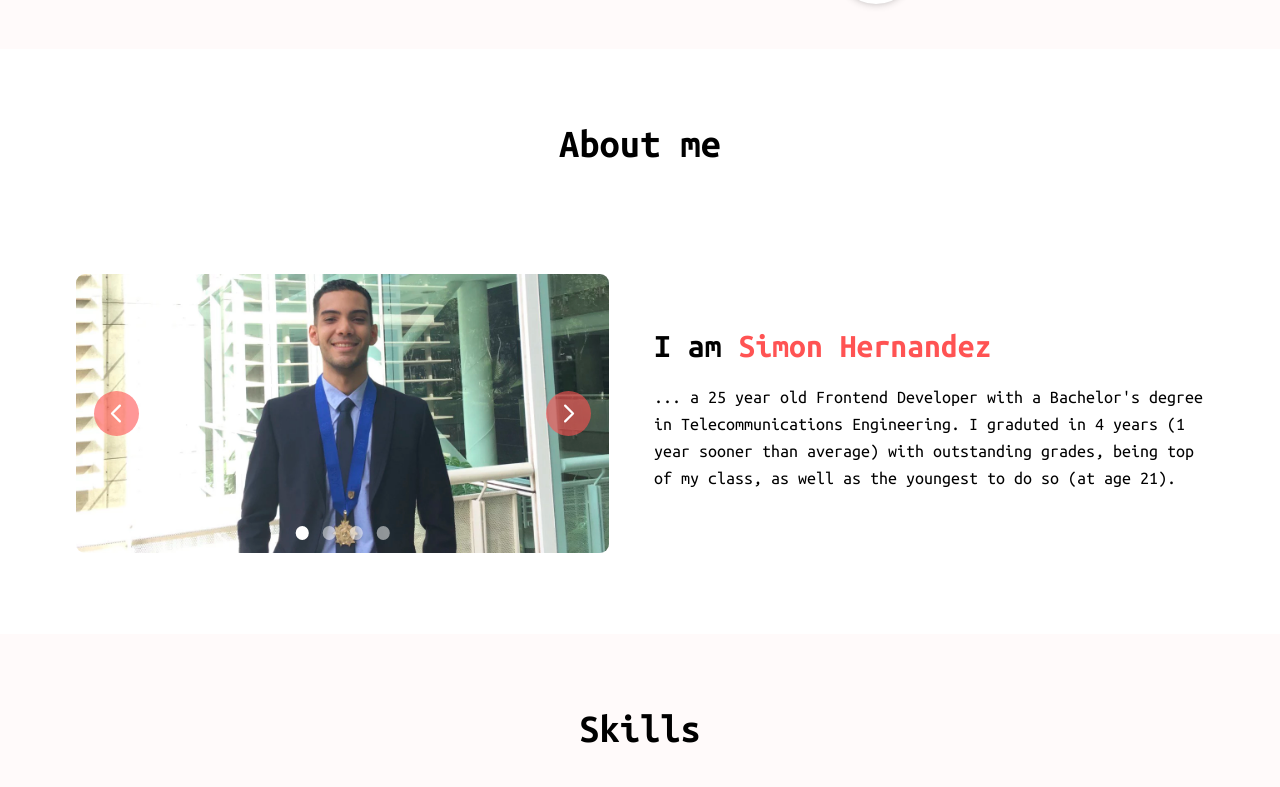
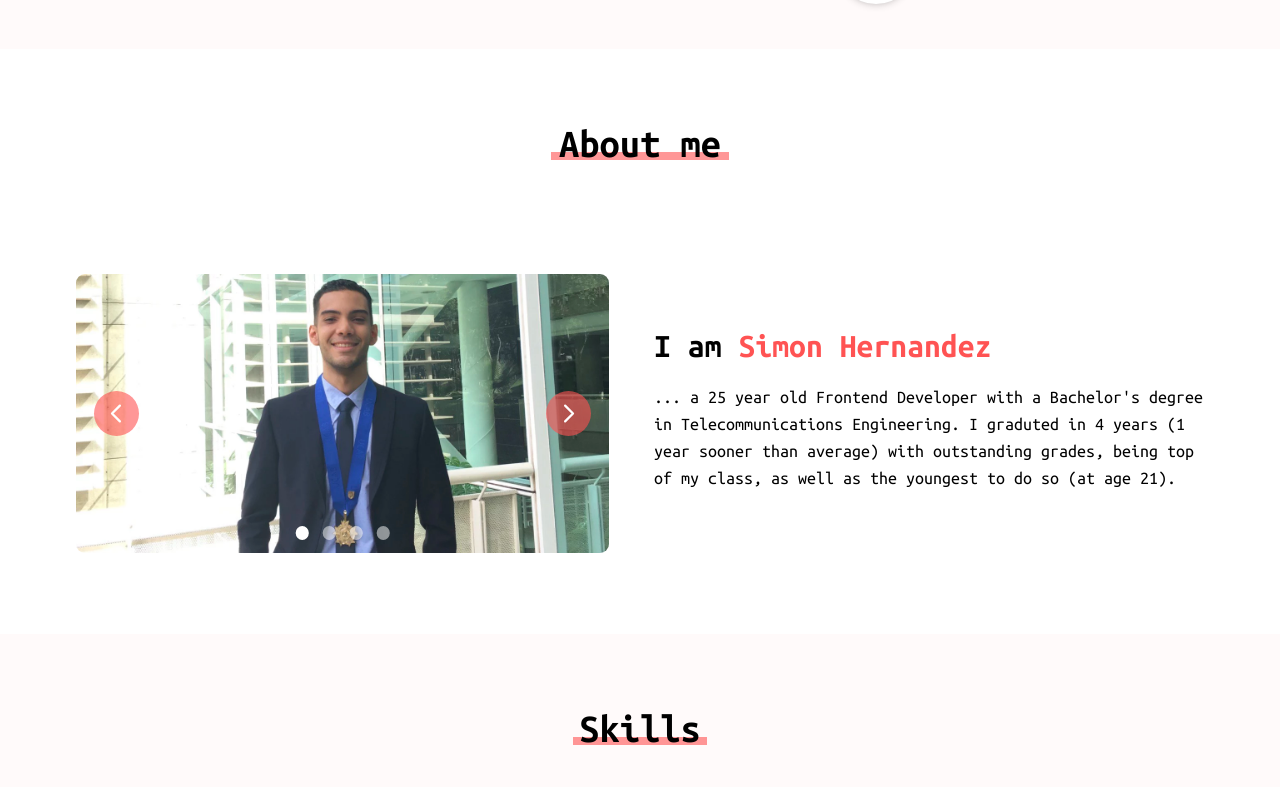
Before and after one commit to simonhernandez/react-portfolio, a React (Vite) app: page / in a window 1280 px wide. Shown: the part 713-1500 px from the top of the page. Built offline with nearby package versions, Linux system fonts and the light colour scheme.

Commit message:
add: heading underline

```diff
--- a/src/components/About.jsx
+++ b/src/components/About.jsx
@@ -14,7 +14,7 @@ const About = () => {
     >
       <Wrapper styles={`${layout.wrapper} space-y-8 md:space-y-24`}>
         <header className="text-center">
-          <h2 className={typography.heading2}>About me</h2>
+          <h2 className={`${typography.heading2} heading-underline`}>About me</h2>
         </header>
         <div className="flex flex-col md:flex-row md:justify-between md:gap-10">
           {/* text-container */}
--- a/src/components/Contact.jsx
+++ b/src/components/Contact.jsx
@@ -11,7 +11,7 @@ const Contact = () => {
     >
       <Wrapper styles={`${layout.wrapper} space-y-8 md:space-y-24`}>
         <header className="text-center">
-          <h2 className={typography.heading2}>Contact</h2>
+          <h2 className={`${typography.heading2} heading-underline`}>Contact</h2>
         </header>
 
         <div className="space-y-6 md:flex md:space-y-0">
--- a/src/components/Portfolio.jsx
+++ b/src/components/Portfolio.jsx
@@ -15,7 +15,7 @@ const Portfolio = () => {
     >
       <Wrapper styles={`${layout.wrapper} space-y-8 md:space-y-8`}>
         <header className="text-center max-w-xs mx-auto">
-          <h2 className={typography.heading2}>Portfolio</h2>
+          <h2 className={`${typography.heading2} heading-underline`}>Portfolio</h2>
           <p>
             Here you will find some of my best work on frontend web development.
           </p>
--- a/src/components/Skills.jsx
+++ b/src/components/Skills.jsx
@@ -13,7 +13,7 @@ const Skills = () => {
     >
       <Wrapper styles={`${layout.wrapper} space-y-8 md:space-y-24`}>
         <header className="text-center">
-          <h2 className={typography.heading2}>Skills</h2>
+          <h2 className={`${typography.heading2} heading-underline`}>Skills</h2>
         </header>
 
         <section className="space-y-8 md:flex md:flex-row-reverse md:justify-between md:space-y-0">
--- a/src/index.css
+++ b/src/index.css
@@ -221,3 +221,22 @@ a {
 .social-link > svg:hover{
   fill: #ff5353;
 }
+
+/* Title underline */
+.heading-underline {
+  position: relative;
+  display: inline-flex;
+  z-index: 1;
+}
+
+.heading-underline::before {
+  content: '';
+  position: absolute;
+  bottom: 6px;
+  left: -5%;
+  margin: 0 auto;
+  width: 110%;
+  height: 8px;
+  background-color: #ff53539a;
+  z-index: -10;
+}
```
